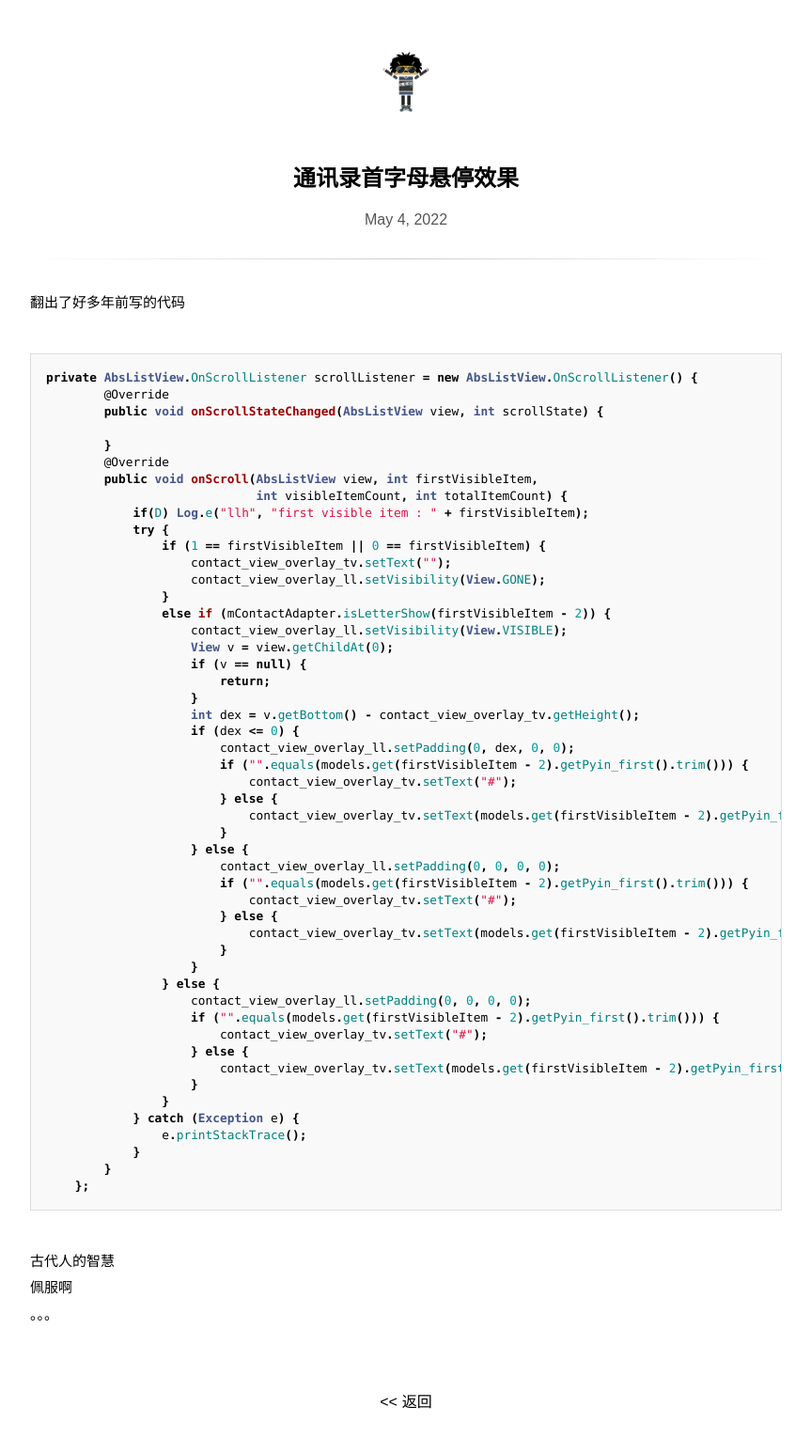
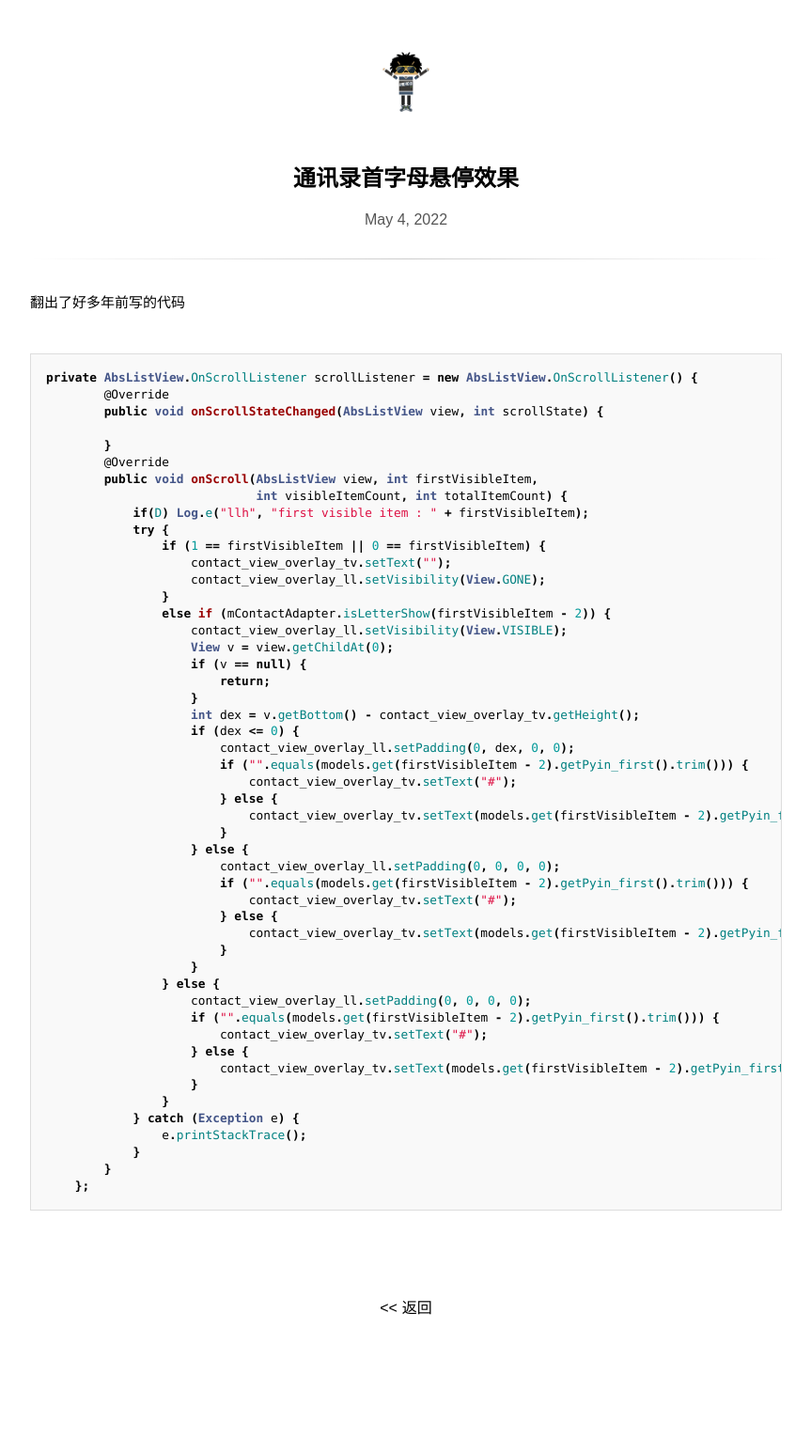
Before and after one commit to lvliheng/lvliheng.github.io, a Jekyll site: the page built from _posts/2022-05-04-Float-Letter.md, in a window 1280 px wide. Shown: the whole page at 94% size, without its empty margins (208-1071 px from the left). Built offline with Jekyll 4.4.1, drawn with Linux system fonts in a browser that asks for light colours; some web fonts are replaced; after the commit the page ends 1447 px from its top, so only the background shows below that.

Commit message:
Update 2022-05-04-Float-Letter.md

````diff
--- a/_posts/2022-05-04-Float-Letter.md
+++ b/_posts/2022-05-04-Float-Letter.md
@@ -55,7 +55,3 @@ private AbsListView.OnScrollListener scrollListener = new AbsListView.OnScrollLi
         }
     };
 ```
-
-古代人的智慧
-佩服啊
-。。。
````
